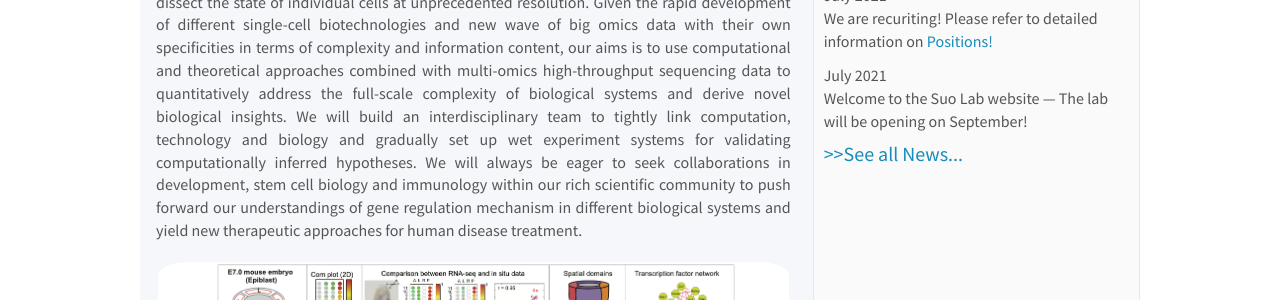
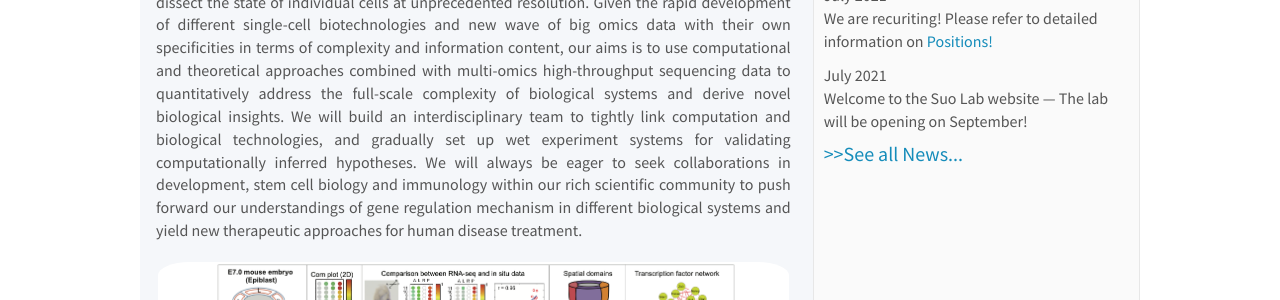
Before and after one commit to suoshengbao/suoshengbao.github.io, a Jekyll site: the page built from _pages/home.md, in a window 1280 px wide and 1151 px high. Shown: the part 237-537 px from the top of the window. Built offline with Jekyll 4.4.1, drawn with Linux system fonts in a browser that asks for light colours; nearby versions of some CDN libraries; some of the changed text lies outside the part shown.

Commit message:
Update home.md

```diff
--- a/_pages/home.md
+++ b/_pages/home.md
@@ -7,7 +7,7 @@
 ---
 
 <p>We are a young research group at the [Bioland Laboratory](https://www.grmh-gdl.cn) in the Max-Planck Center for Tissue Stem Cell Research and Regenerative Medicine.</p>
-<p>Transformative single-cell multi-omics and spatial technologies now provide an opportunity to dissect the state of individual cells at unprecedented resolution. Given the rapid development of different single-cell biotechnologies and new wave of big omics data with their own specificities in terms of complexity and information content, our aims is to use computational and theoretical approaches combined with multi-omics high-throughput sequencing data to quantitatively address the full-scale complexity of biological systems and derive novel biological insights. We will build an interdisciplinary team to tightly link computation, technology and biology and gradually set up wet experiment systems for validating computationally inferred hypotheses. We will always be eager to seek collaborations in development, stem cell biology and immunology within our rich scientific community to push forward our understandings of gene regulation mechanism in different biological systems and yield new therapeutic approaches for human disease treatment.</p>
+<p>Transformative single-cell multi-omics and spatial technologies now provide an opportunity to dissect the state of individual cells at unprecedented resolution. Given the rapid development of different single-cell biotechnologies and new wave of big omics data with their own specificities in terms of complexity and information content, our aims is to use computational and theoretical approaches combined with multi-omics high-throughput sequencing data to quantitatively address the full-scale complexity of biological systems and derive novel biological insights. We will build an interdisciplinary team to tightly link computation and biological technologies, and gradually set up wet experiment systems for validating computationally inferred hypotheses. We will always be eager to seek collaborations in development, stem cell biology and immunology within our rich scientific community to push forward our understandings of gene regulation mechanism in different biological systems and yield new therapeutic approaches for human disease treatment.</p>
 
 
 <div markdown="0" id="carousel" class="carousel slide" data-ride="carousel" data-interval="5000" data-pause="hover" >
```
